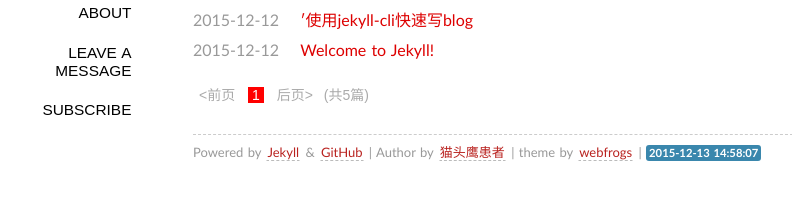
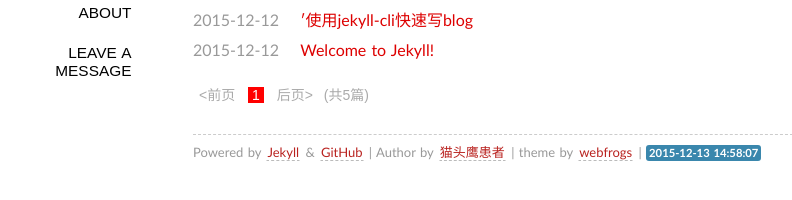
Before and after one commit to NightKs/NightKs.github.io, a Jekyll site: the page built from index.html, in a window 1280 px wide. Shown: the part 194-394 px from the top of the page, without its empty margins (147-939 px from the left). Built offline with Jekyll 4.4.1, drawn with Linux system fonts in a browser that asks for light colours; some web fonts are replaced; Markdown is read by kramdown in place of the engine named in the settings; the list of posts is cut into pages by our own code; comment, search, counter and statistics services are not loaded.

Commit message:
隐藏subscribe订阅page

```diff
--- a/_layouts/default.html
+++ b/_layouts/default.html
@@ -49,7 +49,7 @@
         <span><a title="about" class="" href="/about/">About</a></span>
         <span><a title="留言交流" class="" href="/guestbook/">leave a message</a></span>
         <!-- <span><a title="links" class="" href="/links/">Links</a></span> -->
-        <span><a title="subscribe by RSS" class="" href="/feed/">Subscribe</a></span>
+        <!-- <span><a title="subscribe by RSS" class="" href="/feed/">Subscribe</a></span> -->
         </nav>
         <article class="content">
         {{ content }}
```
